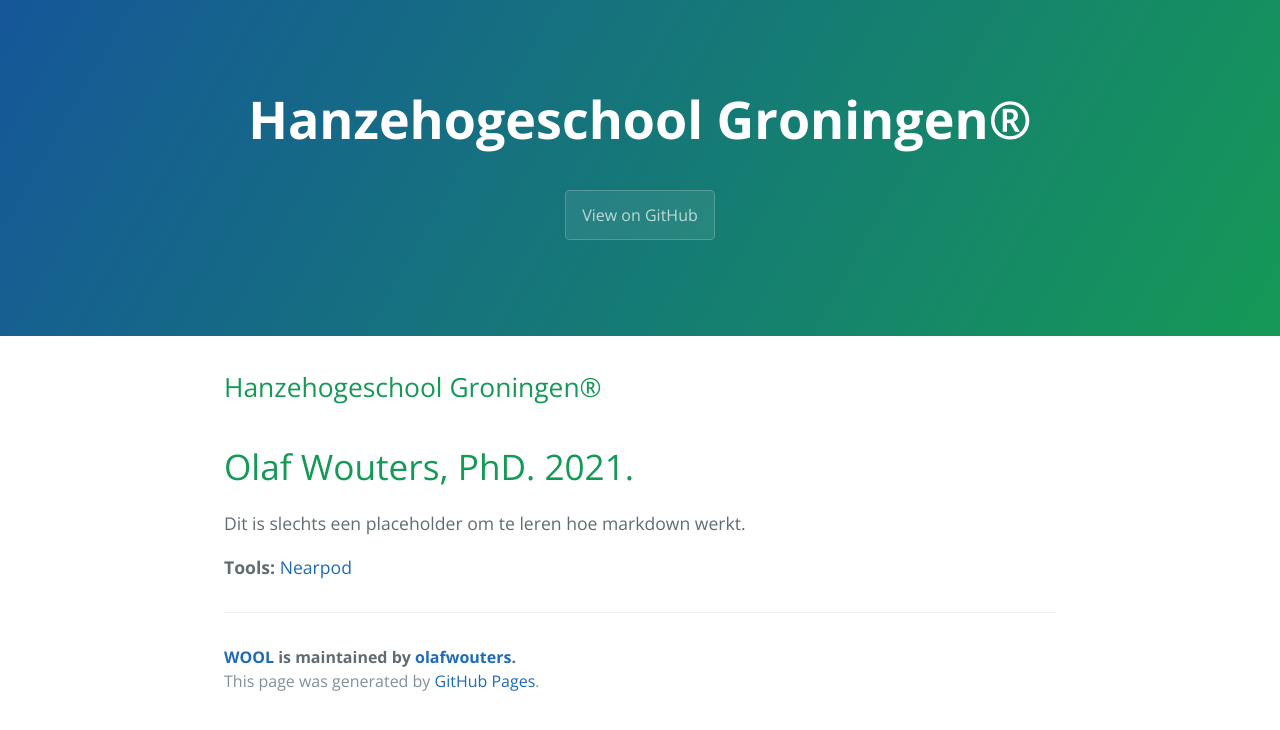
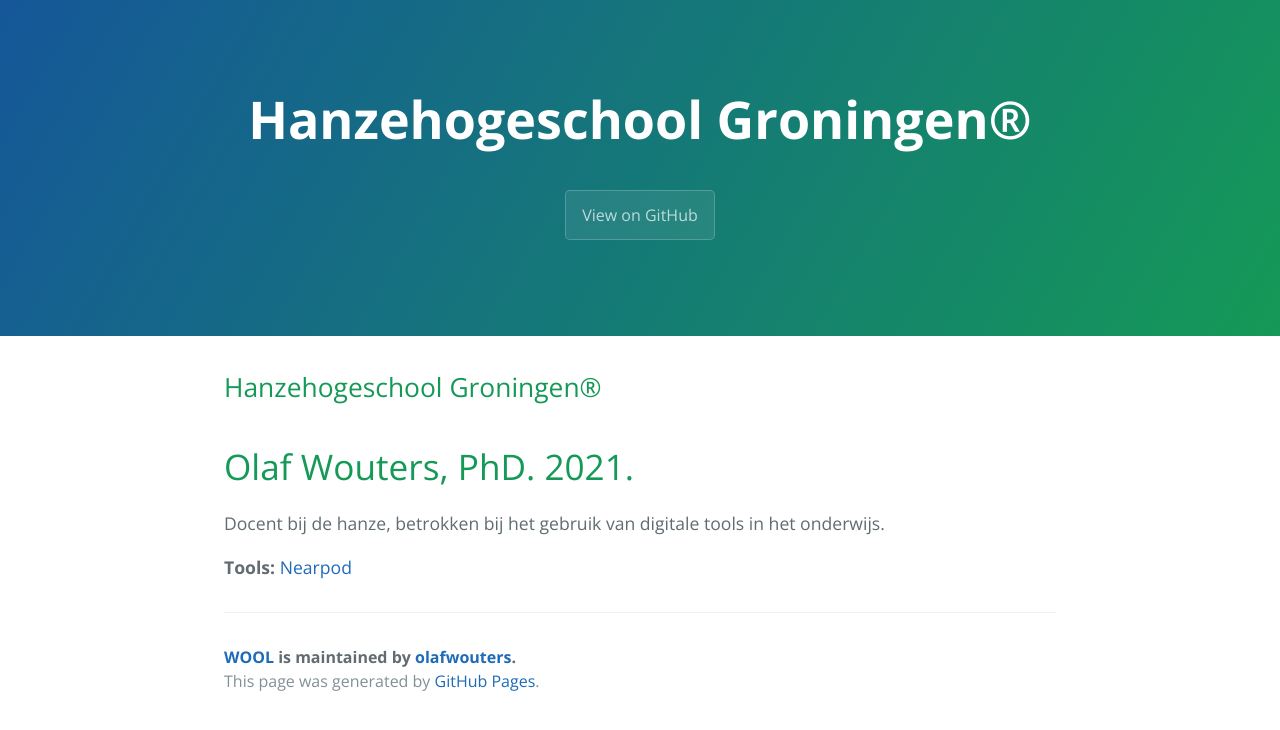
Before and after one commit to olafwouters/WOOL, a Jekyll site: the page built from index.md, in a window 1280 px wide. Shown: the top 730 px of the page. Built offline with Jekyll 4.4.1, drawn with Linux system fonts in a browser that asks for light colours; our own code applies the rules of GitHub Pages for plain Markdown files; the repository's description, which GitHub fills in, is left out.

Commit message:
index commit 3

```diff
--- a/index.md
+++ b/index.md
@@ -1,7 +1,7 @@
 ## Hanzehogeschool Groningen®
 # Olaf Wouters, PhD. 2021.
 
-Dit is slechts een placeholder om te leren hoe markdown werkt.
+Docent bij de hanze, betrokken bij het gebruik van digitale tools in het onderwijs.
 
 **Tools:**
 [Nearpod](.\nearpod\nearpod.html)
```
